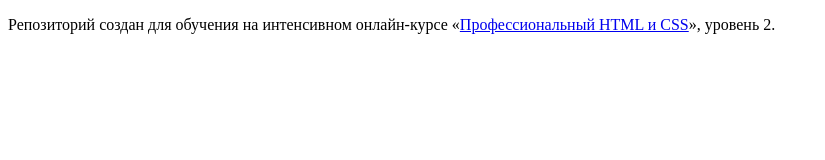
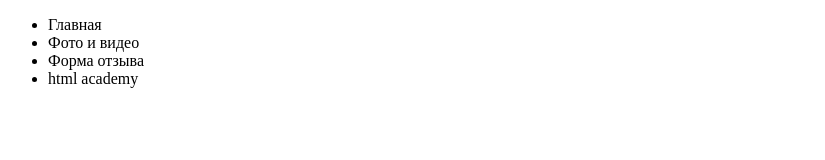
Before and after one commit to industrialUNDEAD/sedona, a website: page source/index.html in a window 1280 px wide. Shown: the whole page, without its empty margins (0-825 px from the left). Drawn offline with Linux system fonts and the light colour scheme.

Commit message:
Разметка шапки главной мобильной страницы

```diff
--- a/source/index.html
+++ b/source/index.html
@@ -2,11 +2,27 @@
 <html lang="ru">
   <head>
     <meta charset="utf-8">
-    <title>Седона</title>
+    <title>Седона - городок в Аризоне</title>
   </head>
   <body>
-
-    <p>Репозиторий создан для обучения на интенсивном онлайн‑курсе «<a href="https://htmlacademy.ru/intensive/adaptive">Профессиональный HTML и CSS</a>», уровень 2.</p>
-
+    <header class="main-header">
+      <div class="main-header__logo"></div>
+      <nav class="main-navigation main-header__main-navigation">
+        <ul class="main-navigation__list">
+          <li class="main-navigation__item">
+            Главная
+          </li>
+          <li class="main-navigation__item">
+            Фото и видео
+          </li>
+          <li class="main-navigation__item">
+            Форма отзыва
+          </li>
+          <li class="main-navigation__item">
+            html academy
+          </li>
+        </ul>
+      </nav>
+    </header>
   </body>
 </html>
```
